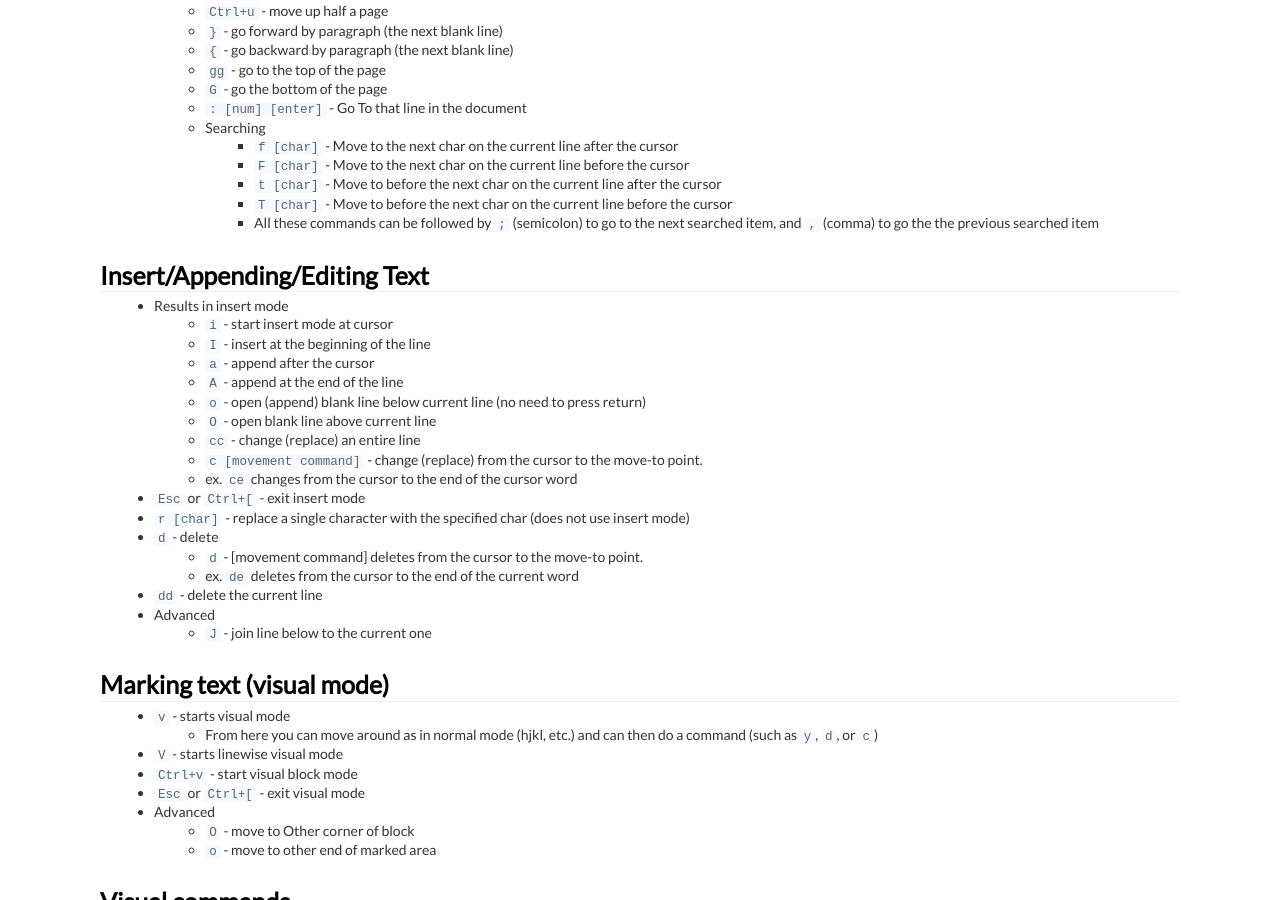
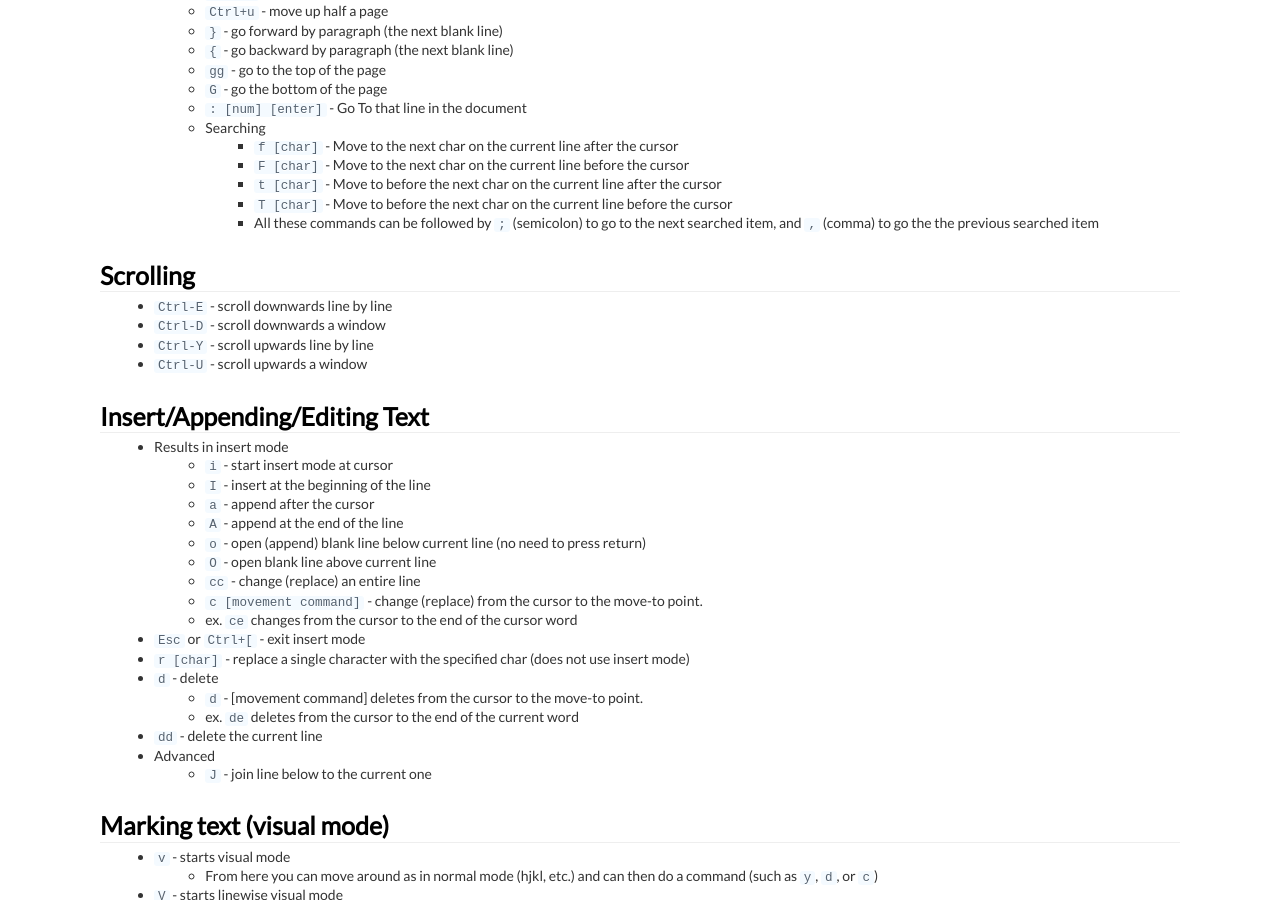
Before and after one commit to theicfire/vimsheet, a Jekyll site: the page built from index.md, in a window 1280 px wide and 900 px high, scrolled down 761 px. Built offline with Jekyll 4.4.1, drawn with Linux system fonts in a browser that asks for light colours; Markdown is read by kramdown in place of the engine named in the settings.

Commit message:
Add scrolling.

```diff
--- a/index.md
+++ b/index.md
@@ -38,6 +38,12 @@ I’ve compiled a list of *essential* Vim commands that I use every day. I then
         * `t [char]` - Move to before the next char on the current line after the cursor
         * `T [char]` - Move to before the next char on the current line before the cursor
         * All these commands can be followed by `;` (semicolon) to go to the next searched item, and `,` (comma) to go the the previous searched item
+
+##Scrolling
+* `Ctrl-E` - scroll downwards line by line
+* `Ctrl-D` - scroll downwards a window
+* `Ctrl-Y` - scroll upwards line by line
+* `Ctrl-U` - scroll upwards a window
 
 ##Insert/Appending/Editing Text
 * Results in insert mode
```
